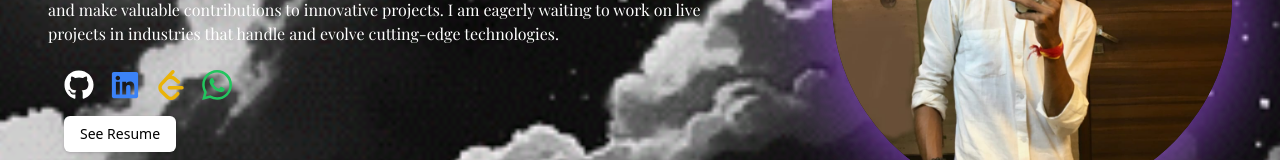
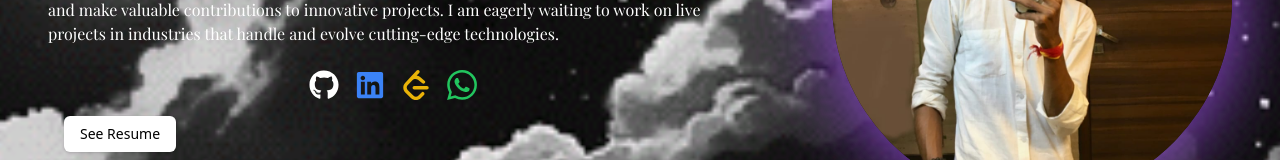
Before and after one commit to Adityanpx/NewPortfolio01, a Next.js app: page / in a window 1280 px wide. Shown: the part 371-531 px from the top of the page. Built offline with nearby package versions, Linux system fonts and the light colour scheme.

Commit message:
Done danna done

```diff
--- a/src/app/component/HeroSection.jsx
+++ b/src/app/component/HeroSection.jsx
@@ -49,14 +49,27 @@ function HeroSection() {
           to innovative projects. I am eagerly waiting to work on live projects
           in industries that handle and evolve cutting-edge technologies.
         </p>
-        <div className="social flex text-3xl ml-4  flex-row gap-4 ">
-          <Link href="https://github.com/Adityanpx" aria-label="GitHub" className="hover:scale-125  transition-all duration-300">
+        <div className="flex flex-col sm:flex-row sm:items-center sm:justify-center text-center sm:text-left">
+  <div className="social flex text-3xl gap-4 justify-center sm:justify-start">
+    <Link
+      href="https://github.com/Adityanpx"
+      aria-label="GitHub"
+      className="hover:scale-125 transition-all duration-300"
+    >
       <FaGithub className="text-white" />
     </Link>
-          <Link href="https://www.linkedin.com/in/aditya-gavali-b79b4525a/" aria-label="LinkedIn" className="hover:scale-125  transition-all duration-300">
+    <Link
+      href="https://www.linkedin.com/in/aditya-gavali-b79b4525a/"
+      aria-label="LinkedIn"
+      className="hover:scale-125 transition-all duration-300"
+    >
       <FaLinkedin className="text-blue-500" />
     </Link>
-          <Link href="https://leetcode.com/u/Adityanpx/" aria-label="LeetCode" className="hover:scale-125  transition-all duration-300">
+    <Link
+      href="https://leetcode.com/u/Adityanpx/"
+      aria-label="LeetCode"
+      className="hover:scale-125 transition-all duration-300"
+    >
       <SiLeetcode className="text-yellow-500" />
     </Link>
     <Link
@@ -69,6 +82,8 @@ function HeroSection() {
       <SiWhatsapp className="text-green-500" />
     </Link>
   </div>
+</div>
+
         <div>
           {/* Add link to resume */}
           <Link href="/resume.pdf" target="_blank" rel="noopener noreferrer">
```
Lines whose indentation alone changed are shown as unchanged.
